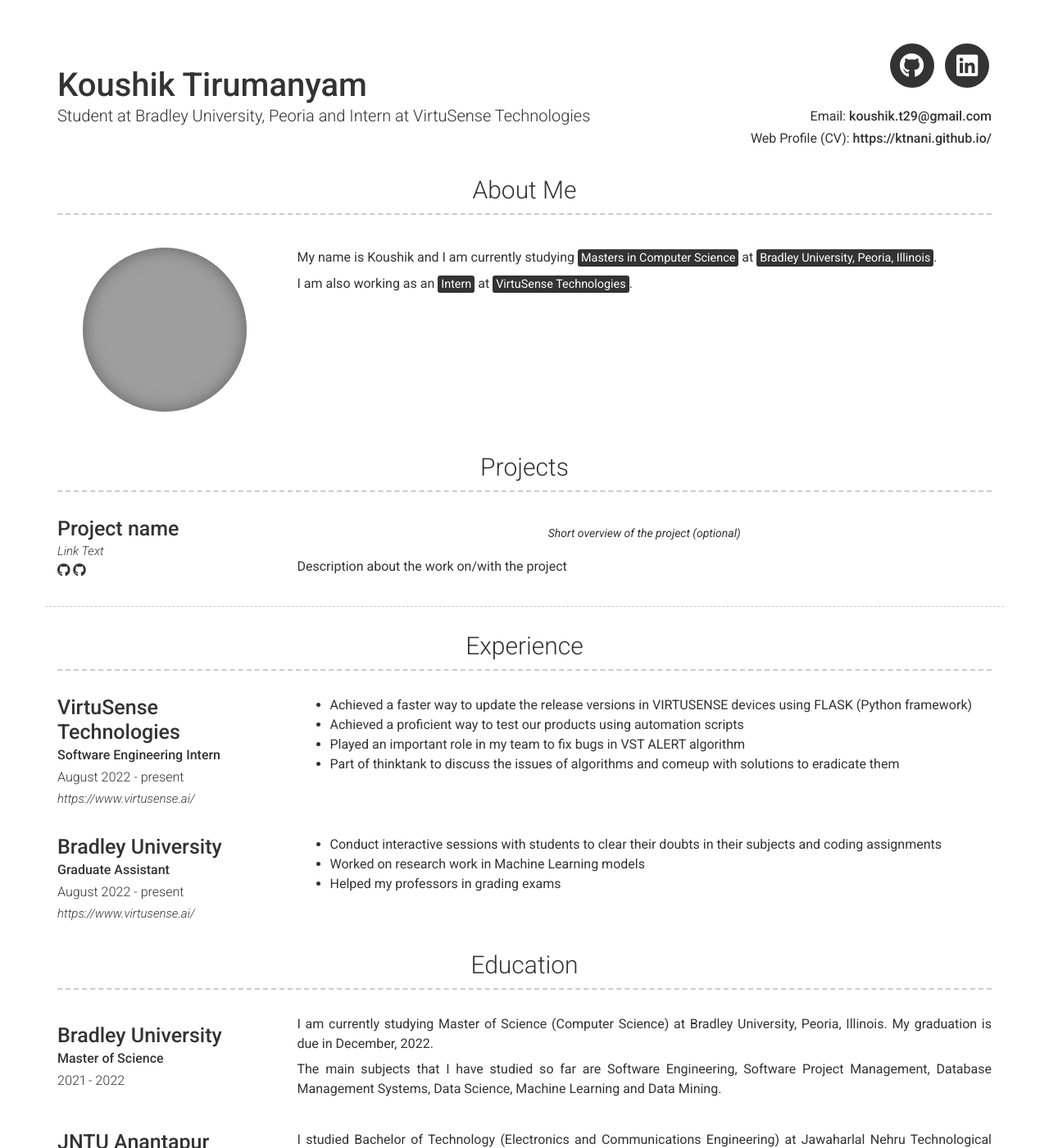
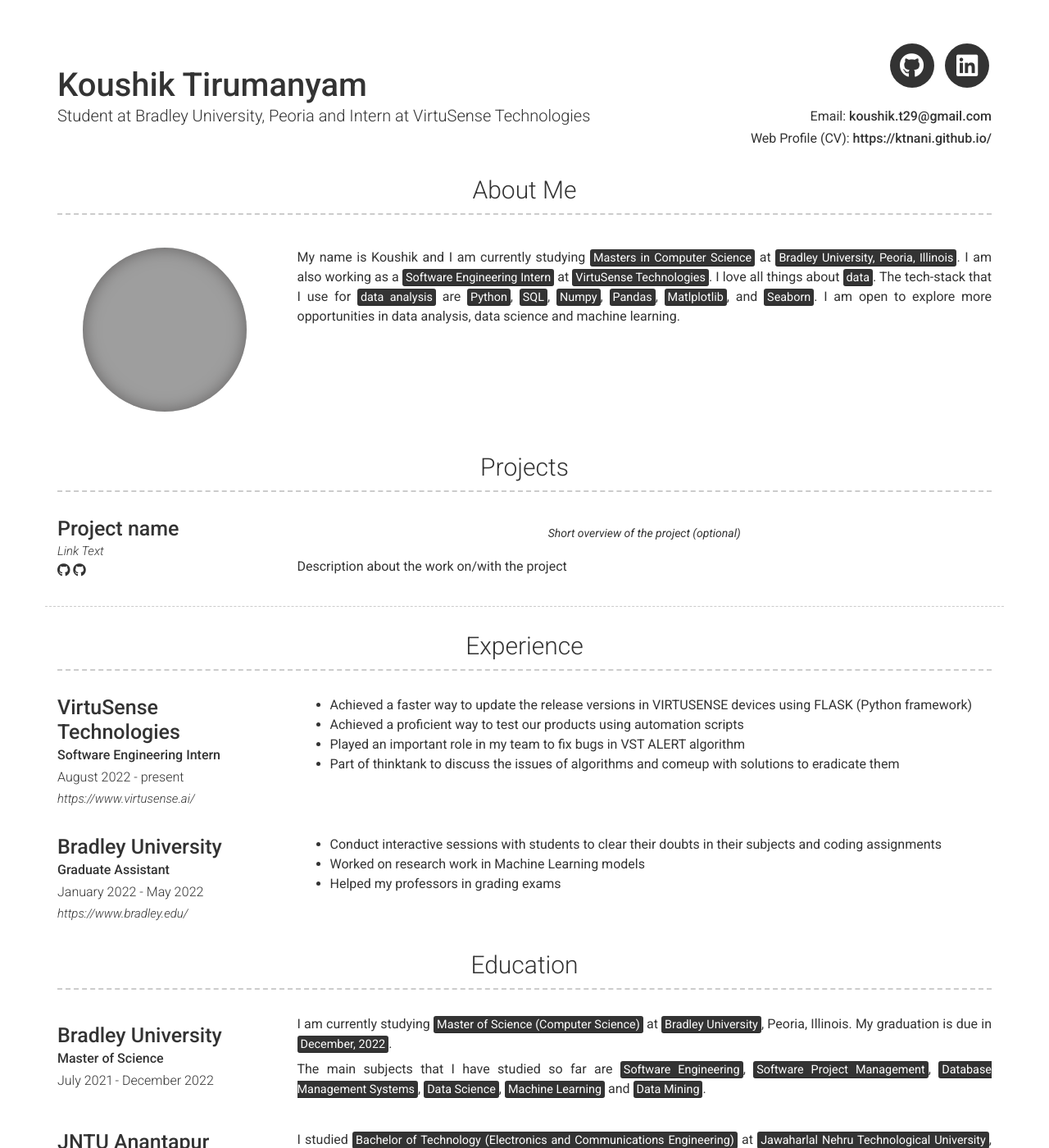
Before and after one commit to ktnani/ktnani.github.io, a Jekyll site: the page built from index.md, in a window 1280 px wide and 1400 px high. Shown: the whole window at 82% size. Built offline with Jekyll 4.4.1, drawn with Linux system fonts in a browser that asks for light colours; nearby versions of some CDN libraries; some of the changed text lies outside the part shown; grey boxes are pictures that could not be loaded.

Commit message:
Update about, experience, education contents

```diff
--- a/_config.yml
+++ b/_config.yml
@@ -29,9 +29,9 @@ linkedin_username: koushik-reddy-6976581a0
 # about_title: About Me (Use this to override about section title)
 about_profile_image: images/profile.png
 about_content: |
-  My name is Koushik and I am currently studying <mark>Masters in Computer Science</mark> at <mark>Bradley University, Peoria, Illinois</mark>.
-
-  I am also working as an <mark>Intern</mark> at <mark>VirtuSense Technologies</mark>.
+  My name is Koushik and I am currently studying <mark>Masters in Computer Science</mark> at <mark>Bradley University, Peoria, Illinois</mark>. I am also working as a <mark>Software Engineering Intern</mark> at <mark>VirtuSense Technologies</mark>.
+  I love all things about <mark>data</mark>. The tech-stack that I use for <mark>data analysis</mark> are <mark>Python</mark>, <mark>SQL</mark>, <mark>Numpy</mark>, <mark>Pandas</mark>, <mark>Matlplotlib</mark>, and <mark>Seaborn</mark>.
+  I am open to explore more opportunities in data analysis, data science and machine learning.
 
 content:
   # ----------------
@@ -79,8 +79,8 @@ content:
       - layout: top-left
         title: Bradley University
         sub_title: Graduate Assistant
-        caption: August 2022 - present
-        link: https://www.virtusense.ai/
+        caption: January 2022 - May 2022
+        link: https://www.bradley.edu/
         description: |
           - Conduct interactive sessions with students to clear their doubts in their subjects and coding assignments
           - Worked on research work in Machine Learning models
@@ -95,19 +95,19 @@ content:
       - layout: top-left
         title: Bradley University
         sub_title: Master of Science
-        caption: 2021 - 2022
+        caption: July 2021 - December 2022
         # quote: >
         description: |
-          I am currently studying Master of Science (Computer Science) at Bradley University, Peoria, Illinois. My graduation is due in December, 2022.
+          I am currently studying <mark>Master of Science (Computer Science)</mark> at <mark>Bradley University</mark>, Peoria, Illinois. My graduation is due in <mark>December, 2022</mark>.
 
-          The main subjects that I have studied so far are Software Engineering, Software Project Management, Database Management Systems, Data Science, Machine Learning and Data Mining.
+          The main subjects that I have studied so far are <mark>Software Engineering</mark>, <mark>Software Project Management</mark>, <mark>Database Management Systems</mark>, <mark>Data Science</mark>, <mark>Machine Learning</mark> and <mark>Data Mining</mark>.
 
       - layout: top-left
         title: JNTU Anantapur
         sub_title: Bachelor of Technology
         caption: 2013 - 2017
         description: |
-          I studied Bachelor of Technology (Electronics and Communications Engineering) at Jawaharlal Nehru Technological University, Anantapur, India.
+          I studied <mark>Bachelor of Technology (Electronics and Communications Engineering)</mark> at <mark>Jawaharlal Nehru Technological University</mark>, Anantapur, India.
 
   # --------------
   # Extras section
```
